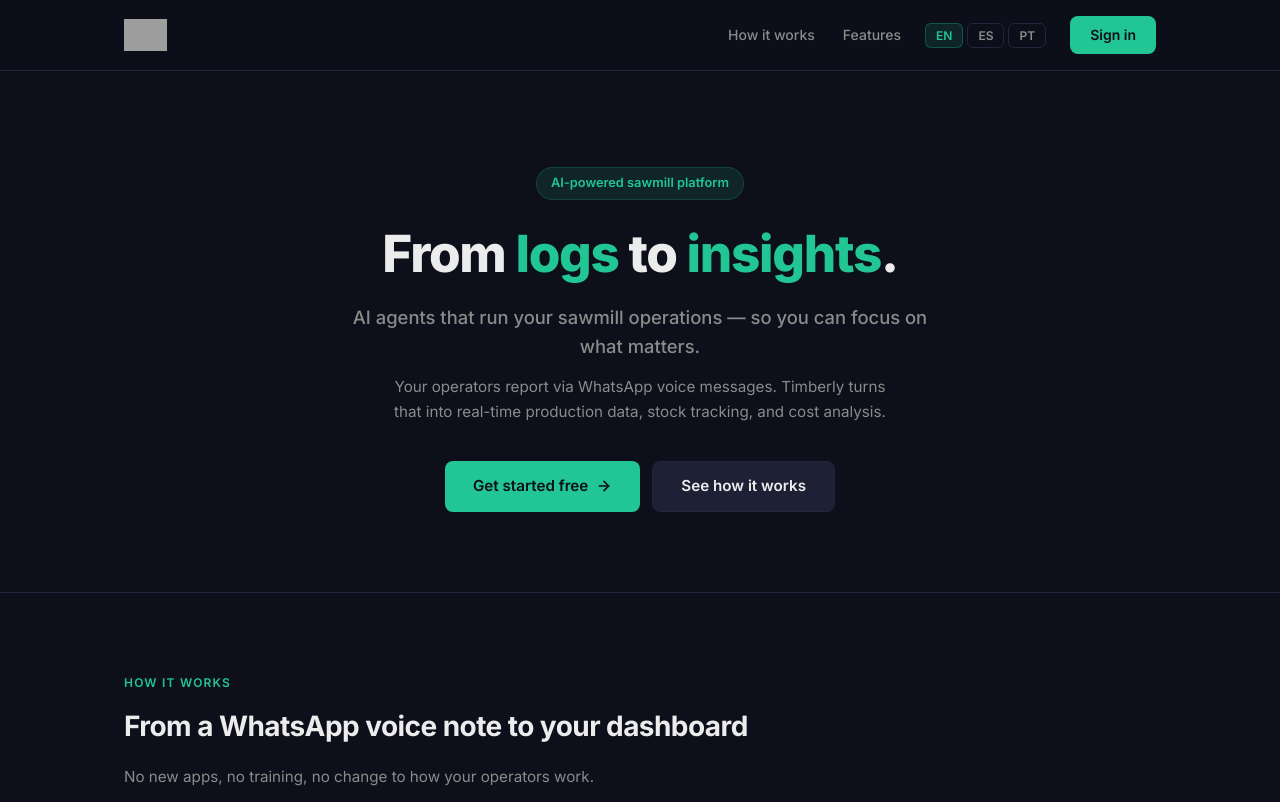
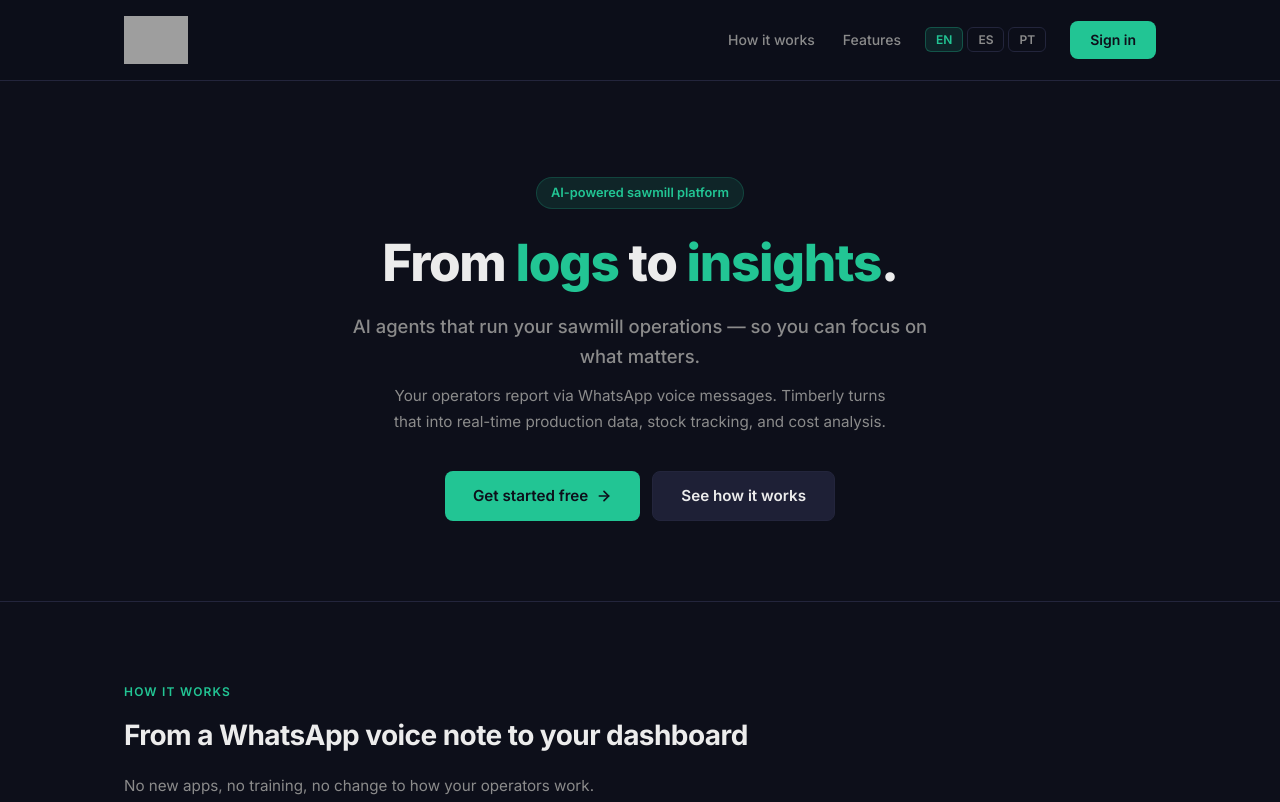
Before and after one commit to leandrotocalini/timber, a plain HTML site: page index.html in a window 1280 px wide. Shown: the top 802 px of the page. Drawn offline with Linux system fonts and the light colour scheme; grey boxes are pictures that could not be loaded.

Commit message:
fix: increase logo height from 32px to 48px
Co-Authored-By: Claude Opus 4.6 (1M context) <noreply@anthropic.com>

```diff
--- a/index.html
+++ b/index.html
@@ -335,7 +335,7 @@
   <nav>
     <div class="container">
       <a href="/" class="logo">
-        <img src="timberly-logo.png" alt="Timberly" style="height:32px;width:auto;">
+        <img src="timberly-logo.png" alt="Timberly" style="height:48px;width:auto;">
       </a>
       <div class="nav-right">
         <div class="nav-links">
```
